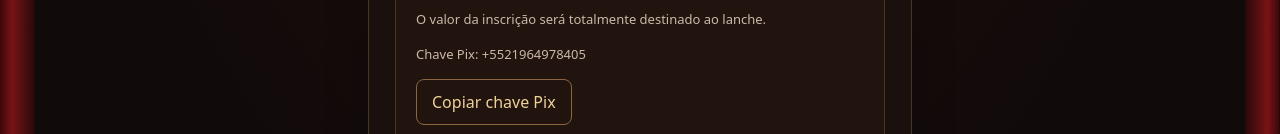
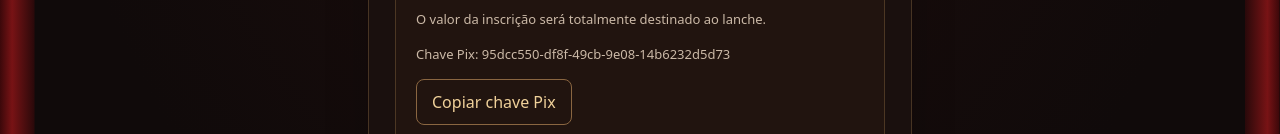
Before and after one commit to BTGforbies/Inscri-o_Melhores_do_Ano, a plain HTML site: page index.html in a window 1280 px wide. Shown: the part 734-868 px from the top of the page. Drawn offline with Linux system fonts and the light colour scheme.

Commit message:
fix: atualizar chave Pix aleatória do evento

```diff
--- a/index.html
+++ b/index.html
@@ -25,7 +25,7 @@ button{font:inherit;min-height:44px;cursor:pointer;border:1px solid #8a6641;bord
 footer{text-align:center;font-size:10px;color:#ad9476;letter-spacing:.2em;padding:24px 0 0;line-height:1.6}
 @media(max-width:600px){main{padding-top:calc(23px + env(safe-area-inset-top,0px));padding-bottom:calc(21px + env(safe-area-inset-bottom,0px));padding-left:max(23px,env(safe-area-inset-left,0px));padding-right:max(23px,env(safe-area-inset-right,0px))}header{padding:6px 0 25px}.panel{padding:21px}h2{font-size:25px}.payment{padding:17px}.details{gap:6px}.details span+span:before{margin-right:6px}}
 @media(max-width:360px){main{padding-left:17px;padding-right:17px}.panel{padding:17px}.payment{padding:14px}.details{font-size:11px}.eyebrow{letter-spacing:.16em}}
-</style></head><body><main><header><div class="eyebrow">Uma noite de celebração</div><h1>Melhores<span>DO ANO</span></h1><div class="eyebrow">✦ &nbsp; Noite de gala &nbsp; ✦</div><div class="rule"></div><div class="details"><span>11 de dezembro</span><span>20h</span><span>Esporte fino</span></div></header><section class="panel" id="inscricao"><h2>Garanta sua presença</h2><p>Venha celebrar os melhores momentos do ano com a gente.</p><form id="registration"><label for="name">Nome completo</label><input id="name" autocomplete="name" required placeholder="Seu nome"><label for="phone">WhatsApp</label><input id="phone" type="tel" autocomplete="tel" required placeholder="(00) 00000-0000"><div class="payment"><div class="eyebrow">Pagamento exclusivo via Pix</div><div class="amount">R$ 15,00</div><p>O valor da inscrição será totalmente destinado ao lanche.</p><p id="pix-text">Chave Pix: em breve.</p><button type="button" id="copy" disabled>Copiar chave Pix</button><p class="status" id="copy-status" role="status"></p><p>Após o pagamento, envie o comprovante pelo WhatsApp para confirmação.</p></div><button class="primary">Finalizar inscrição</button><p class="status" id="registration-status" role="status"></p><p class="note">Só será válida a inscrição que enviar o comprovante.</p></form></section><footer>✦ &nbsp; MELHORES DO ANO &nbsp; ✦</footer></main><script>window.GALA_CONFIG={pix:"+5521964978405",whatsapp:"5521964978405"};</script><script>
+</style></head><body><main><header><div class="eyebrow">Uma noite de celebração</div><h1>Melhores<span>DO ANO</span></h1><div class="eyebrow">✦ &nbsp; Noite de gala &nbsp; ✦</div><div class="rule"></div><div class="details"><span>11 de dezembro</span><span>20h</span><span>Esporte fino</span></div></header><section class="panel" id="inscricao"><h2>Garanta sua presença</h2><p>Venha celebrar os melhores momentos do ano com a gente.</p><form id="registration"><label for="name">Nome completo</label><input id="name" autocomplete="name" required placeholder="Seu nome"><label for="phone">WhatsApp</label><input id="phone" type="tel" autocomplete="tel" required placeholder="(00) 00000-0000"><div class="payment"><div class="eyebrow">Pagamento exclusivo via Pix</div><div class="amount">R$ 15,00</div><p>O valor da inscrição será totalmente destinado ao lanche.</p><p id="pix-text">Chave Pix: em breve.</p><button type="button" id="copy" disabled>Copiar chave Pix</button><p class="status" id="copy-status" role="status"></p><p>Após o pagamento, envie o comprovante pelo WhatsApp para confirmação.</p></div><button class="primary">Finalizar inscrição</button><p class="status" id="registration-status" role="status"></p><p class="note">Só será válida a inscrição que enviar o comprovante.</p></form></section><footer>✦ &nbsp; MELHORES DO ANO &nbsp; ✦</footer></main><script>window.GALA_CONFIG={pix:"95dcc550-df8f-49cb-9e08-14b6232d5d73",whatsapp:"5521964978405"};</script><script>
 const config = window.GALA_CONFIG || { pix: '', whatsapp: '' };
 const pix = String(config.pix || '').trim();
 const whatsapp = String(config.whatsapp || '').replace(/\D/g, '');
```
